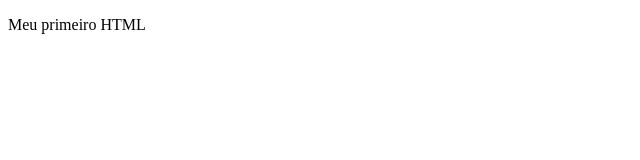
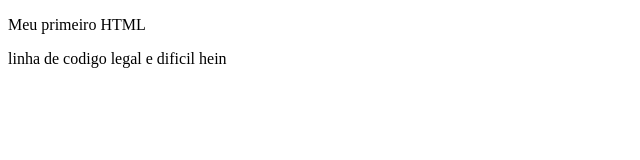
Before and after one commit to gustavoogarrido/bootcamp, a plain HTML site: page index.html in a window 1280 px wide. Shown: the whole page, without its empty margins (0-640 px from the left). Drawn offline with Linux system fonts and the light colour scheme.

Commit message:
segundo commit

```diff
--- a/index.html
+++ b/index.html
@@ -7,5 +7,6 @@
 </head>
 <body>
     <p>Meu primeiro HTML</p>
+    <p>linha de codigo legal e dificil hein</p>
 </body>
 </html>
```
